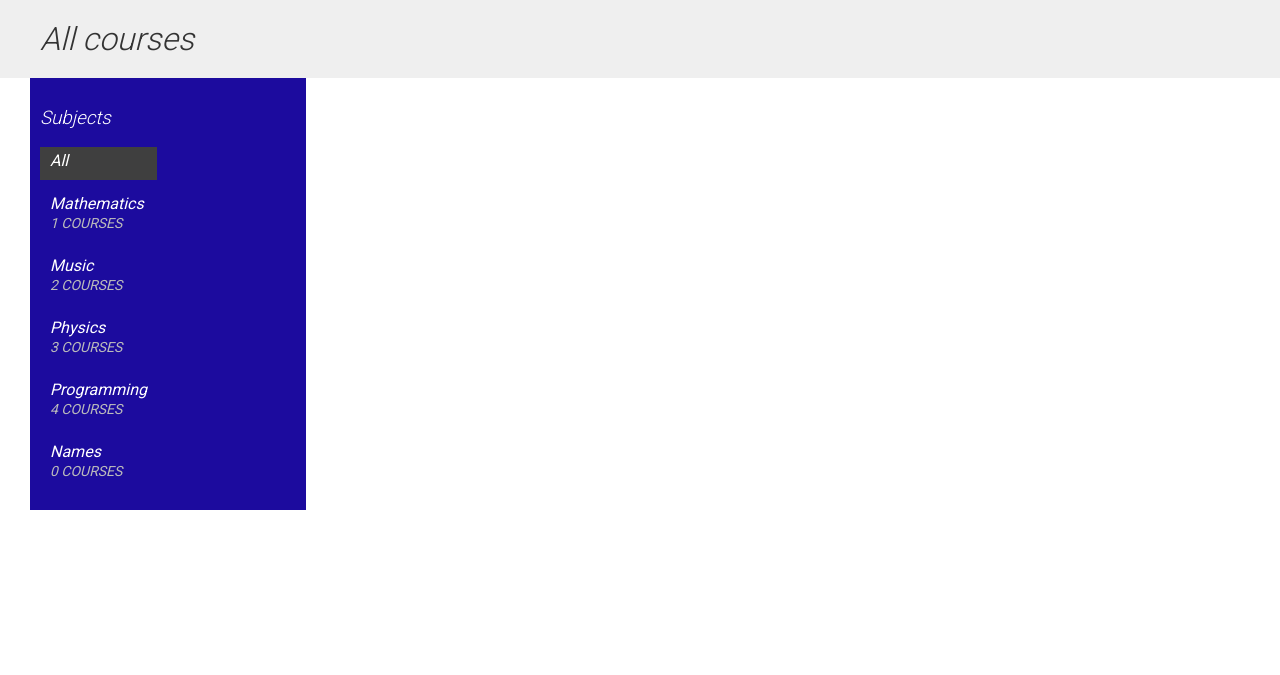
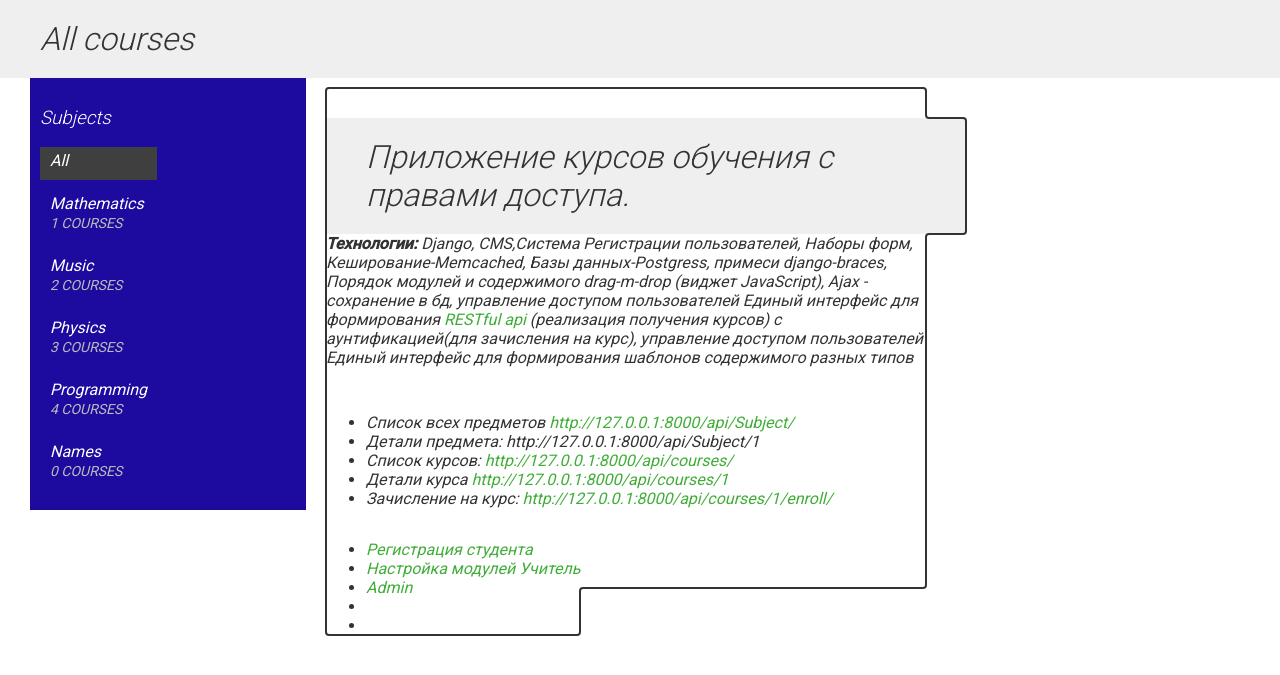
Before and after one commit to Basicprof/CoursesOFstudy, a Django app: page / in a window 1280 px wide. Shown: the part 54-729 px from the top of the page. Run offline with Django 3.2, Linux system fonts and the light colour scheme; data comes from the database, SQL or seed files in the repository; parts of the project's set-up code (start-up, migrations or seed data) failed here and were passed over; some libraries are stand-ins or nearby versions.

Commit message:
refactoring

```diff
--- a/educa/courses/templates/base.html
+++ b/educa/courses/templates/base.html
@@ -2,7 +2,7 @@
 <!DOCTYPE html>
 <html>
 <head>
-  <meta charset="utf-8" />
+  <meta charset="utf-8"/>
   <title>{% block title %}Educa{% endblock %}</title>
   <link href="{% static 'css/base.css' %}" rel="stylesheet">
   <link href="{% static 'css/rem.css' %}" rel="stylesheet">
--- a/educa/courses/templates/courses/course/list.html
+++ b/educa/courses/templates/courses/course/list.html
@@ -1,4 +1,5 @@
 {% extends "base.html" %}
+
 <!-- Этот  шаблон  будет  формировать  список  всех  курсов.  Мы  создаем  список
 предметов Subject -->
 {% block title %}
@@ -32,7 +33,9 @@
     {% endfor %}
   </ul>
 </div>
+
 <div class="module">
+  {% if subject  %}
   {% for course in courses %}
     {% with subject=course.subject %}
       <h3><a href="{% url 'course_detail' course.slug %}">
@@ -45,5 +48,34 @@
       </p>
     {% endwith %}
   {% endfor %}
+  {% else %}
+  {% block welcome %}<div class="col-sm-8 themed-grid-col">
+    <p><h1>Приложение курсов обучения с правами доступа.</h1>
+      <strong>Технологии:</strong> Django, CMS,Система Регистрации пользователей,
+     Наборы форм, Кеширование-Memcached, Базы данных-Postgress,
+    примеси django-braces, Порядок модулей и содержимого drag-m-drop (виджет JavaScript),
+    Ajax - сохранение в бд, управление доступом пользователей
+    Единый интерфейс для формирования  <a href="{% url 'api:subject_list' %}">RESTful api</a> (реализация получения курсов)
+    c аунтификацией(для зачисления на курс), управление доступом пользователей
+    Единый интерфейс для формирования
+    шаблонов содержимого разных типов</p>
+    <div><div class="ul">
+    <ul>
+    <li>Список всех предметов <a href="{% url 'api:subject_list' %}">http://127.0.0.1:8000/api/Subject/</a></li>
+    <li>Детали предмета:     <a href="{% url 'api:subject_detail' 1 %}"></a> http://127.0.0.1:8000/api/Subject/1</a></li>
+    <li>Cписок курсов: <a href="{% url 'api:subject_detail' 1 %}">http://127.0.0.1:8000/api/courses/</a></li>
+    <li>Детали курса <a href="{% url 'api:subject_detail' 1 %}"> http://127.0.0.1:8000/api/courses/1</a></li>
+    <li>Зачисление на курс:<a href="{% url 'api:subject_detail' 1 %}">  http://127.0.0.1:8000/api/courses/1/enroll/</a></li>
+
+  </ul></div><div class="ul">
+  <ul><li>
+     <a href="http://127.0.0.1:8000/students/register/">Регистрация студента</a></li>
+  <li><a href="  http://127.0.0.1:8000/course/mine/">Настройка модулей Учитель</a></li>
+  <li><a href="  http://127.0.0.1:8000/admin/">Admin</a></li>
+
+  <li></li>
+  <li></li></ul></div>
+</div></div>{% endblock %}
+  {%endif %}
 </div>
 {% endblock %}
--- a/educa/courses/views.py
+++ b/educa/courses/views.py
@@ -41,6 +41,8 @@ class CourseUpdateView(PermissionRequiredMixin,
                         OwnerCourseEditMixin,
                         UpdateView):
     permission_required = 'courses.change_course'
+    # Примесь PermissionRequiredMixin добавляет проверку наличия у пользователя
+# разрешения,
 class CourseDeleteView(PermissionRequiredMixin,
                         OwnerCourseMixin,
                         DeleteView):
@@ -112,7 +114,6 @@ class ContentCreateUpdateView(TemplateResponseMixin, View):
             obj.owner = request.user
             obj.save()
             if not id:
-                # Создаем новый объект.
                 Content.objects.create(module=self.module, item=obj)
             return redirect('module_content_list', self.module.id)
         return self.render_to_response({'form': form, 'object': self.obj})
```
Also changed, not shown: educa/courses/templates/courses/manage/module/content_list.html (+3 -4 lines).
